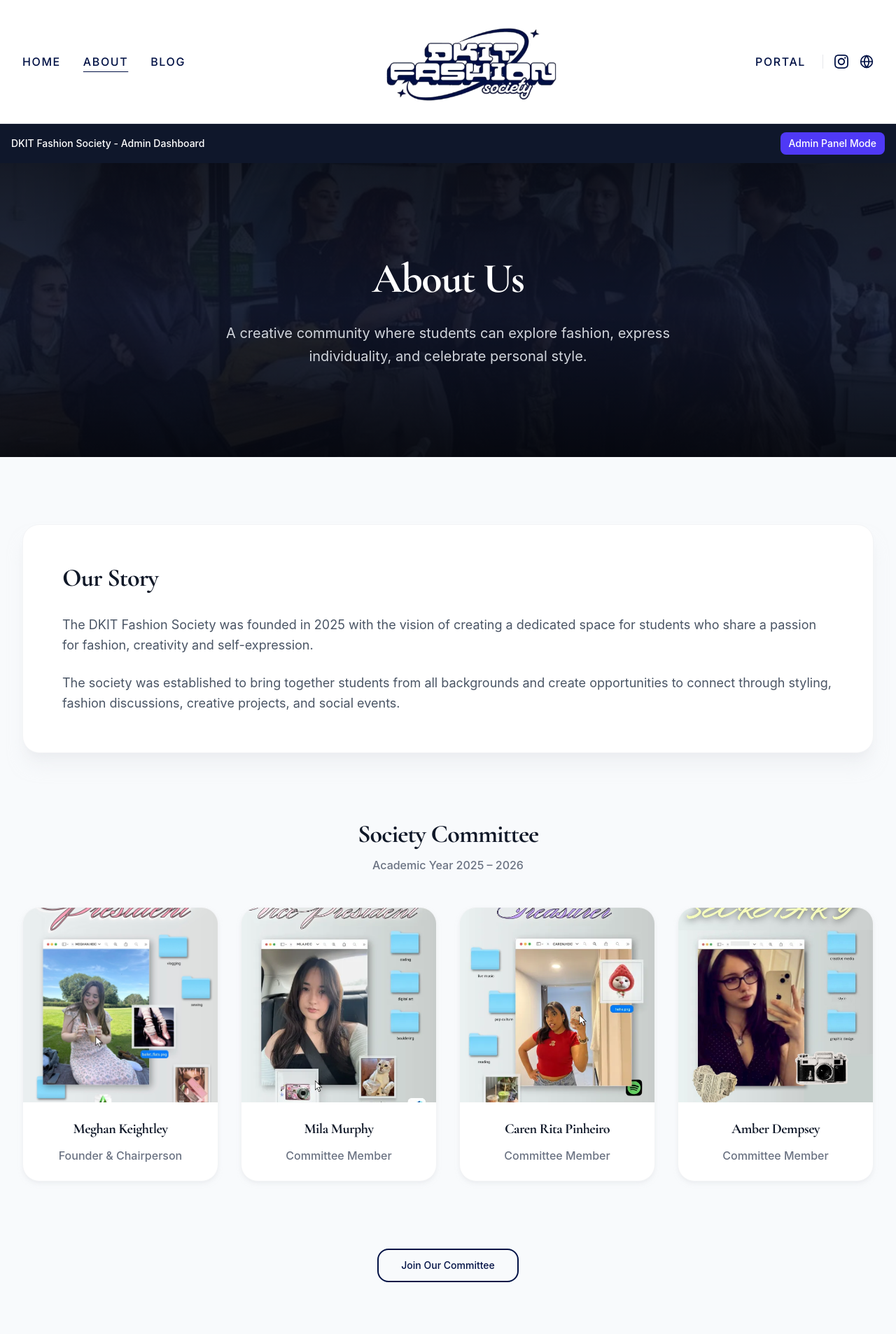
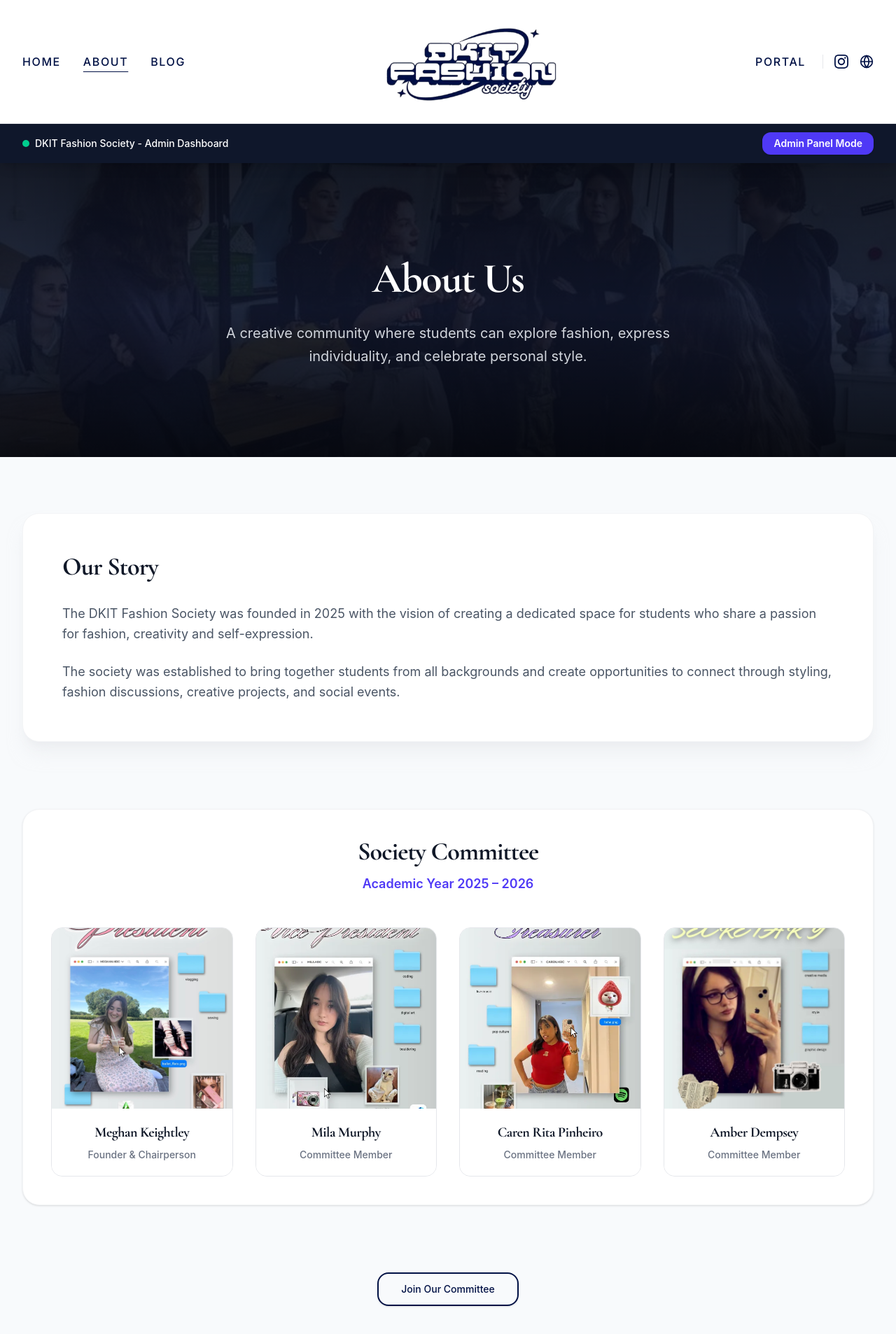
Before and after one commit to meghank1066/dkit-fashion-society, a React (Vite) app in the folder client/: page /about in a window 1280 px wide. Shown: the top 1906 px of the page at 70% size. Built offline with nearby package versions, Linux system fonts and the light colour scheme.

Commit message:
update to about-admin-controls

```diff
--- a/client/src/pages/About.jsx
+++ b/client/src/pages/About.jsx
@@ -35,6 +35,13 @@ export default function About() {
   const [isAdmin, setIsAdmin] = useState(false);
   const [newSectionTitle, setNewSectionTitle] = useState("Academic Year 2026 – 2027");
 
+  // Function: Delete Section (Panel)
+  const handleDeleteSection = (sectionId) => {
+    if (window.confirm("Are you sure you want to delete this section?")) {
+      setCommittees((prev) => prev.filter((sec) => sec.id !== sectionId));
+    }
+  };
+
   // Function: Copy Committee Section
   const handleCopySection = (sectionToCopy) => {
     const newSection = {
@@ -54,13 +61,13 @@ export default function About() {
       members: [],
     };
     setCommittees([newSection, ...committees]);
+    setNewSectionTitle("");
   };
 
   // Function: Upload New Image to Member
   const handleImageUpload = (e, sectionId, memberIndex) => {
     const file = e.target.files[0];
     if (file) {
-      // Preview image using local object URL (or send to server endpoint in backend)
       const imageUrl = URL.createObjectURL(file);
       setCommittees((prev) =>
         prev.map((sec) => {
@@ -97,6 +104,19 @@ export default function About() {
     );
   };
 
+  // Function: Remove Member from Section
+  const handleDeleteMember = (sectionId, memberIndex) => {
+    setCommittees((prev) =>
+      prev.map((sec) => {
+        if (sec.id === sectionId) {
+          const updatedMembers = sec.members.filter((_, idx) => idx !== memberIndex);
+          return { ...sec, members: updatedMembers };
+        }
+        return sec;
+      })
+    );
+  };
+
   // Function: Update Member details
   const handleUpdateMember = (sectionId, memberIndex, field, value) => {
     setCommittees((prev) =>
@@ -114,32 +134,47 @@ export default function About() {
   return (
     <div className="min-h-screen bg-slate-50 text-gray-900 font-sans antialiased">
       {/* --- Admin Toggle Header Bar --- */}
-      <div className="bg-slate-900 text-white px-4 py-3 flex justify-between items-center text-sm font-medium">
-        <span>DKIT Fashion Society - Admin Dashboard</span>
+      <div className="sticky top-0 z-50 bg-slate-900 text-white px-4 sm:px-8 py-3 flex justify-between items-center shadow-lg text-sm font-medium">
+        <div className="flex items-center gap-2">
+          <span className="inline-block w-2.5 h-2.5 rounded-full bg-emerald-400 animate-pulse"></span>
+          <span>DKIT Fashion Society - Admin Dashboard</span>
+        </div>
         <button
           onClick={() => setIsAdmin(!isAdmin)}
-          className="bg-indigo-600 hover:bg-indigo-500 px-3 py-1.5 rounded-lg text-white transition"
+          className="bg-indigo-600 hover:bg-indigo-500 px-4 py-1.5 rounded-xl text-white font-semibold transition shadow-sm"
         >
           {isAdmin ? "Exit Admin Mode" : "Admin Panel Mode"}
         </button>
       </div>
 
-      {/* --- Admin Control Panel --- */}
+      {/* --- Main Admin Control Panel --- */}
       {isAdmin && (
-        <div className="max-w-7xl mx-auto mt-6 px-4 sm:px-6 lg:px-8">
-          <div className="bg-indigo-50 border border-indigo-200 rounded-2xl p-6 space-y-4">
-            <h3 className="text-lg font-bold text-indigo-950">Admin Panel: Create & Copy Committee Sections</h3>
-            <div className="flex flex-wrap gap-4 items-center">
+        <div className="max-w-7xl mx-auto my-6 px-4 sm:px-6 lg:px-8">
+          <div className="bg-indigo-50/90 border border-indigo-200/80 rounded-2xl p-6 sm:p-8 shadow-sm space-y-4">
+            <div className="flex items-center justify-between">
+              <h3 className="text-lg font-bold text-indigo-950 flex items-center gap-2">
+                ⚙️ Admin Dashboard Controls
+              </h3>
+              <span className="text-xs font-semibold text-indigo-600 bg-indigo-100 px-3 py-1 rounded-full">
+                Active
+              </span>
+            </div>
+
+            <p className="text-xs text-indigo-700">
+              Create a new empty section or copy an existing year's panel below. You can also delete sections or individual member cards.
+            </p>
+
+            <div className="flex flex-wrap gap-3 items-center pt-2">
               <input
                 type="text"
-                placeholder="Enter new year (e.g. Academic Year 2026 – 2027)"
+                placeholder="New Year Title (e.g. Academic Year 2026 – 2027)"
                 value={newSectionTitle}
                 onChange={(e) => setNewSectionTitle(e.target.value)}
-                className="flex-1 min-w-[280px] px-4 py-2 bg-white border border-indigo-200 rounded-xl text-sm focus:outline-none focus:ring-2 focus:ring-indigo-500"
+                className="flex-1 min-w-[280px] px-4 py-2.5 bg-white border border-indigo-200 rounded-xl text-sm focus:outline-none focus:ring-2 focus:ring-indigo-500 shadow-sm"
               />
               <button
                 onClick={handleCreateNewSection}
-                className="bg-indigo-600 hover:bg-indigo-700 text-white px-5 py-2 rounded-xl text-sm font-semibold transition"
+                className="bg-indigo-600 hover:bg-indigo-700 text-white px-5 py-2.5 rounded-xl text-sm font-semibold transition shadow-sm"
               >
                 + Create Blank Section
               </button>
@@ -168,7 +203,7 @@ export default function About() {
       </section>
 
       {/* Main Content */}
-      <main className="max-w-7xl mx-auto px-4 sm:px-6 lg:px-8 py-12 sm:py-16 md:py-24 space-y-16 sm:space-y-24">
+      <main className="max-w-7xl mx-auto px-4 sm:px-6 lg:px-8 py-12 sm:py-16 md:py-20 space-y-16 sm:space-y-24">
         {/* Our Story Section */}
         <section>
           <div className="bg-white rounded-2xl sm:rounded-3xl p-6 sm:p-10 md:p-14 border border-gray-100 shadow-xl shadow-gray-200/50 transition duration-300">
@@ -190,41 +225,60 @@ export default function About() {
 
         {/* Dynamic Committee Sections */}
         {committees.map((section) => (
-          <section key={section.id} className="relative space-y-6">
-            <div className="text-center mb-8 sm:mb-12 space-y-2 sm:space-y-3">
+          <section key={section.id} className="relative space-y-8 bg-white p-6 sm:p-10 rounded-3xl border border-gray-100 shadow-sm">
+            <div className="text-center space-y-3">
               <h2 className="text-2xl sm:text-3xl md:text-4xl font-bold tracking-tight text-gray-900">
                 Society Committee
               </h2>
-              <p className="text-gray-500 text-sm sm:text-base font-medium">
+              <p className="text-indigo-600 font-semibold text-base sm:text-lg">
                 {section.title}
               </p>
 
-              {/* Admin Copy and Add Actions */}
+              {/* Admin Copy, Add Member, and Delete Section Bar */}
               {isAdmin && (
-                <div className="flex justify-center gap-3 mt-4">
+                <div className="flex flex-wrap justify-center gap-3 pt-3 pb-2">
                   <button
                     onClick={() => handleCopySection(section)}
-                    className="bg-emerald-600 hover:bg-emerald-700 text-white text-xs font-semibold px-4 py-2 rounded-xl transition"
+                    className="bg-emerald-600 hover:bg-emerald-700 text-white text-xs font-semibold px-4 py-2 rounded-xl transition shadow-sm"
                   >
-                    📋 Copy {section.title} to New Year
+                    📋 Copy Section to New Year
                   </button>
                   <button
                     onClick={() => handleAddMember(section.id)}
-                    className="bg-blue-600 hover:bg-blue-700 text-white text-xs font-semibold px-4 py-2 rounded-xl transition"
+                    className="bg-blue-600 hover:bg-blue-700 text-white text-xs font-semibold px-4 py-2 rounded-xl transition shadow-sm"
                   >
                     + Add Member Card
+                  </button>
+                  <button
+                    onClick={() => handleDeleteSection(section.id)}
+                    className="bg-rose-600 hover:bg-rose-700 text-white text-xs font-semibold px-4 py-2 rounded-xl transition shadow-sm"
+                  >
+                    🗑️ Delete This Panel
                   </button>
                 </div>
               )}
             </div>
 
             {/* Committee Grid */}
-            <div className="grid grid-cols-1 sm:grid-cols-2 lg:grid-cols-4 gap-6 sm:gap-8">
+            <div className="grid grid-cols-1 sm:grid-cols-2 lg:grid-cols-4 gap-6 sm:gap-8 pt-4">
               {section.members.map((member, index) => (
                 <div
                   key={index}
-                  className="group bg-white rounded-2xl sm:rounded-3xl border border-gray-100 shadow-md shadow-gray-200/50 overflow-hidden hover:shadow-xl transition-all duration-300 flex flex-col"
+                  className="group bg-slate-50/50 rounded-2xl border border-gray-200 overflow-hidden hover:shadow-lg transition-all duration-300 flex flex-col relative"
                 >
+                  {/* Delete Member Button (Admin) */}
+                  {isAdmin && (
+                    <button
+                      onClick={() => handleDeleteMember(section.id, index)}
+                      className="absolute top-2 right-2 z-10 bg-rose-600 text-white p-1.5 rounded-full hover:bg-rose-700 transition shadow"
+                      title="Delete Member"
+                    >
+                      <svg className="w-3.5 h-3.5" fill="none" stroke="currentColor" viewBox="0 0 24 24">
+                        <path strokeLinecap="round" strokeLinejoin="round" strokeWidth="2" d="M6 18L18 6M6 6l12 12" />
+                      </svg>
+                    </button>
+                  )}
+
                   <div className="aspect-square w-full overflow-hidden bg-gray-100 relative">
                     <img
                       src={member.image}
@@ -238,8 +292,8 @@ export default function About() {
 
                     {/* Admin Image Upload Overlay */}
                     {isAdmin && (
-                      <label className="absolute inset-0 bg-black/50 opacity-0 group-hover:opacity-100 flex flex-col justify-center items-center text-white text-xs font-medium cursor-pointer transition">
-                        <span>📷 Click to Upload Image</span>
+                      <label className="absolute inset-0 bg-black/60 opacity-0 group-hover:opacity-100 flex flex-col justify-center items-center text-white text-xs font-medium cursor-pointer transition p-2 text-center">
+                        <span>📷 Click to Change Image</span>
                         <input
                           type="file"
                           accept="image/*"
@@ -250,7 +304,7 @@ export default function About() {
                     )}
                   </div>
 
-                  <div className="p-5 sm:p-6 text-center space-y-2 flex-1 flex flex-col justify-center">
+                  <div className="p-5 text-center space-y-2 flex-1 flex flex-col justify-center bg-white">
                     {isAdmin ? (
                       <div className="space-y-2">
                         <input
@@ -259,7 +313,7 @@ export default function About() {
                           onChange={(e) =>
                             handleUpdateMember(section.id, index, "name", e.target.value)
                           }
-                          className="w-full text-center border rounded px-2 py-1 text-sm font-bold"
+                          className="w-full text-center border border-gray-300 rounded-lg px-2 py-1 text-sm font-bold focus:ring-1 focus:ring-indigo-500"
                         />
                         <input
                           type="text"
@@ -267,7 +321,7 @@ export default function About() {
                           onChange={(e) =>
                             handleUpdateMember(section.id, index, "role", e.target.value)
                           }
-                          className="w-full text-center border rounded px-2 py-1 text-xs text-gray-500"
+                          className="w-full text-center border border-gray-300 rounded-lg px-2 py-1 text-xs text-gray-600 focus:ring-1 focus:ring-indigo-500"
                         />
                       </div>
                     ) : (
@@ -275,7 +329,7 @@ export default function About() {
                         <h3 className="text-lg sm:text-xl font-bold text-gray-900 tracking-tight">
                           {member.name}
                         </h3>
-                        <p className="text-sm sm:text-base text-gray-500 font-medium mt-1">
+                        <p className="text-sm text-gray-500 font-medium">
                           {member.role}
                         </p>
                       </>
@@ -293,7 +347,7 @@ export default function About() {
             href="https://forms.gle/VSDTgJMXZf1Cy4uw8"
             target="_blank"
             rel="noopener noreferrer"
-            className="inline-block border-2 border-[#011145] text-[#011145] px-8 py-3 rounded-2xl text-sm font-medium hover:bg-[#011145] hover:text-white transition duration-300 text-center cursor-pointer"
+            className="inline-block border-2 border-[#011145] text-[#011145] px-8 py-3 rounded-2xl text-sm font-medium hover:bg-[#011145] hover:text-white transition duration-300 text-center cursor-pointer shadow-sm"
           >
             Join Our Committee
           </a>
```
